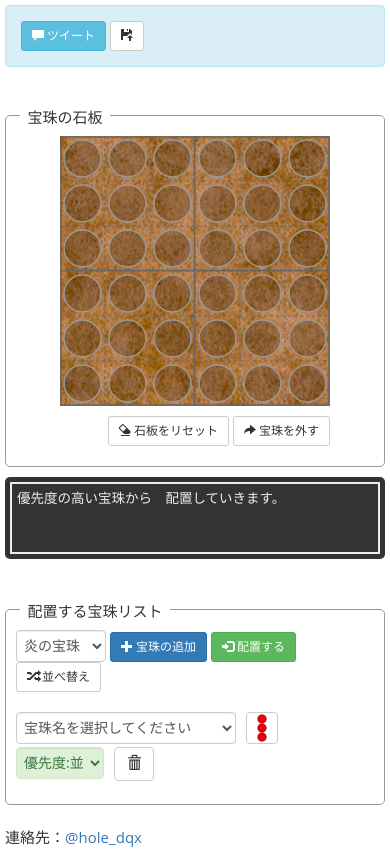
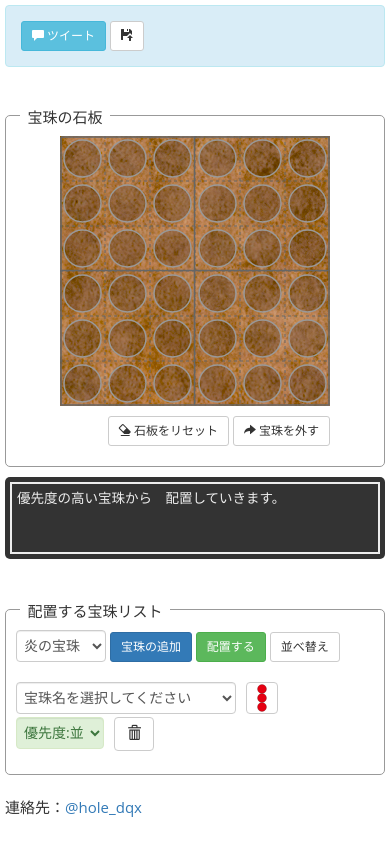
Before and after one commit to holenews/holenews.github.io, a plain HTML site: page orbmng/index.html in a window 390 px wide. Drawn offline with nearby package versions, Linux system fonts and the light colour scheme.

Commit message:
スマホ時にボタンのアイコンを消す

```diff
--- a/orbmng/index.css
+++ b/orbmng/index.css
@@ -66,4 +66,5 @@ select.form-control { height : 32px; padding : 3px; }
 {
     .orb_row .orb_cell_level { clear : both; }
     .div_border { padding : 20px 10px; }
+    .orb_buttons button span { display : none; }
 }
--- a/orbmng/index.html
+++ b/orbmng/index.html
@@ -104,9 +104,11 @@
                             <option value="3">光の宝珠</option>
                             <option value="4">闇の宝珠</option>
                         </select>
-                        <button type="button" class="btn btn-sm btn-primary orb_list_add "><span class="glyphicon glyphicon-plus icon-align-left icon-white"></span> 宝珠の追加</button>
-                        <button type="button" class="btn btn-sm btn-success orb_list_deploy"><span class="glyphicon glyphicon-log-in"></span> 配置する</button>
-                        <button type="button" class="btn btn-sm btn-default" data-toggle="modal" data-target="#modal_orb_sort"><span class="glyphicon glyphicon-random"></span> 並べ替え</button>
+                        <span class="orb_buttons">
+                            <button type="button" class="btn btn-sm btn-primary orb_list_add "><span class="glyphicon glyphicon-plus icon-align-left icon-white"></span> 宝珠の追加</button>
+                            <button type="button" class="btn btn-sm btn-success orb_list_deploy"><span class="glyphicon glyphicon-log-in"></span> 配置する</button>
+                            <button type="button" class="btn btn-sm btn-default" data-toggle="modal" data-target="#modal_orb_sort"><span class="glyphicon glyphicon-random"></span> 並べ替え</button>
+                        </span>
                         <div class="orb_list">
 
                         </div>
```
